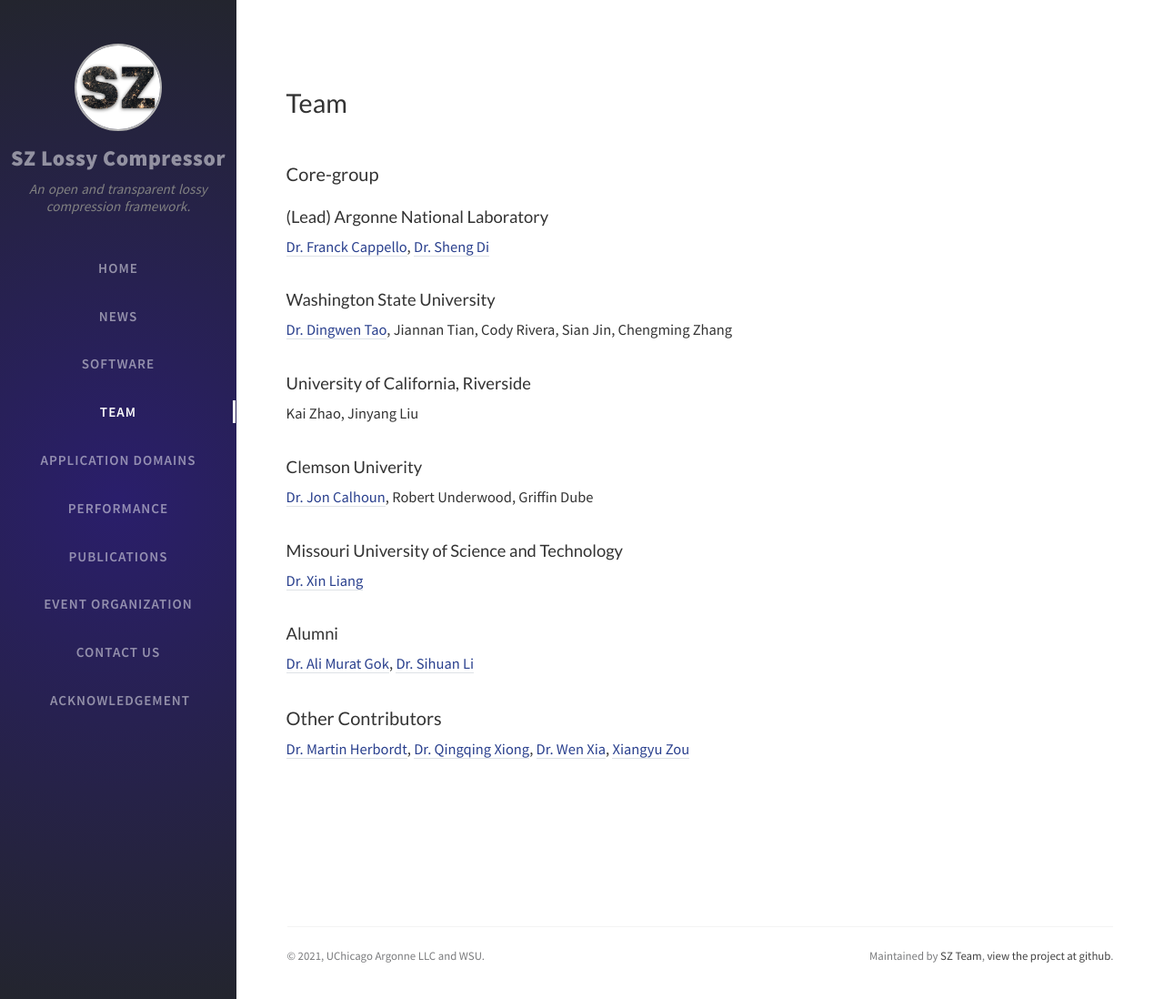
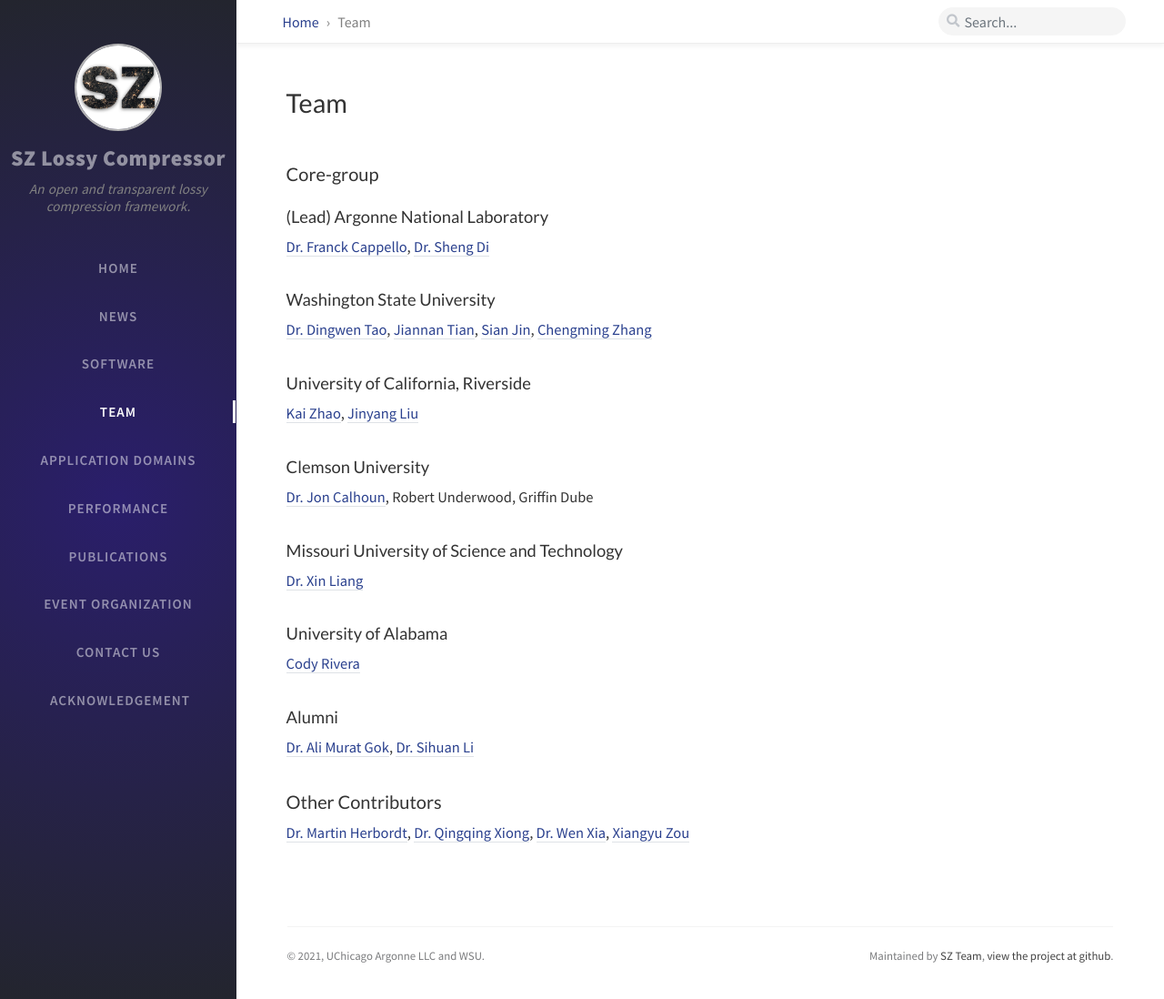
Before and after one commit to szcompressor/szcompressor.github.io, a Jekyll site: the page built from tabs/team.md, in a window 1280 px wide and 1098 px high. Shown: the whole window at 91% size. Built offline with Jekyll 4.4.1, drawn with Linux system fonts in a browser that asks for light colours; nearby versions of some CDN libraries; comment, search, counter and statistics services are not loaded.

Commit message:
Update team.md

```diff
--- a/tabs/team.md
+++ b/tabs/team.md
@@ -7,16 +7,19 @@
 [Dr. Franck Cappello](https://www.anl.gov/profile/franck-cappello), [Dr. Sheng Di](https://www.mcs.anl.gov/~shdi/)
 
 #### Washington State University
-[Dr. Dingwen Tao](https://www.dingwentao.com/), Jiannan Tian, Cody Rivera, Sian Jin, Chengming Zhang
+[Dr. Dingwen Tao](https://www.dingwentao.com/), [Jiannan Tian](https://dl.acm.org/profile/99659441845), [Sian Jin](https://www.linkedin.com/in/sian-jin-67a3701a9/), [Chengming Zhang](https://www.linkedin.com/in/chengming-zhang-71a3b1120/)
 
 #### University of California, Riverside
-Kai Zhao, Jinyang Liu
+[Kai Zhao](https://www.cs.ucr.edu/~kzhao016/index.html), [Jinyang Liu](https://scholar.google.com/citations?user=7X0j6LYAAAAJ&hl=en)
 
-#### Clemson Univerity
+#### Clemson University
 [Dr. Jon Calhoun](http://jonccal.people.clemson.edu/), Robert Underwood, Griffin Dube
 
 #### Missouri University of Science and Technology
-[Dr. Xin Liang](https://www.cs.ucr.edu/~xlian007/)
+[Dr. Xin Liang](https://lxaltria.github.io/)
+
+#### University of Alabama
+[Cody Rivera](https://www.linkedin.com/in/codyjrivera/)
 
 #### Alumni
 [Dr. Ali Murat Gok](https://www.linkedin.com/in/ali-murat-gok-7109928a), [Dr. Sihuan Li](https://www.linkedin.com/in/sihuan-li-0a26a782/)
```
